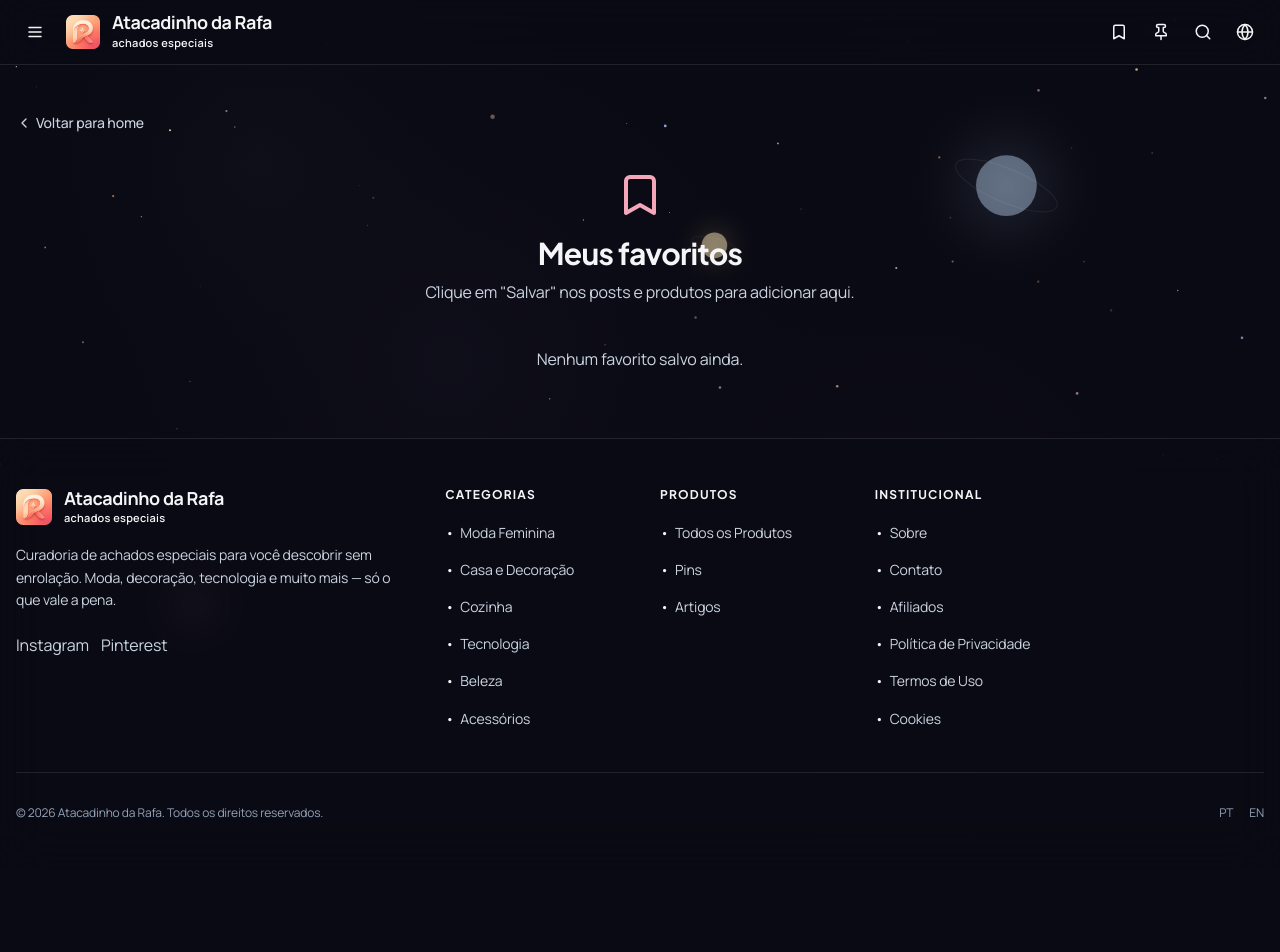
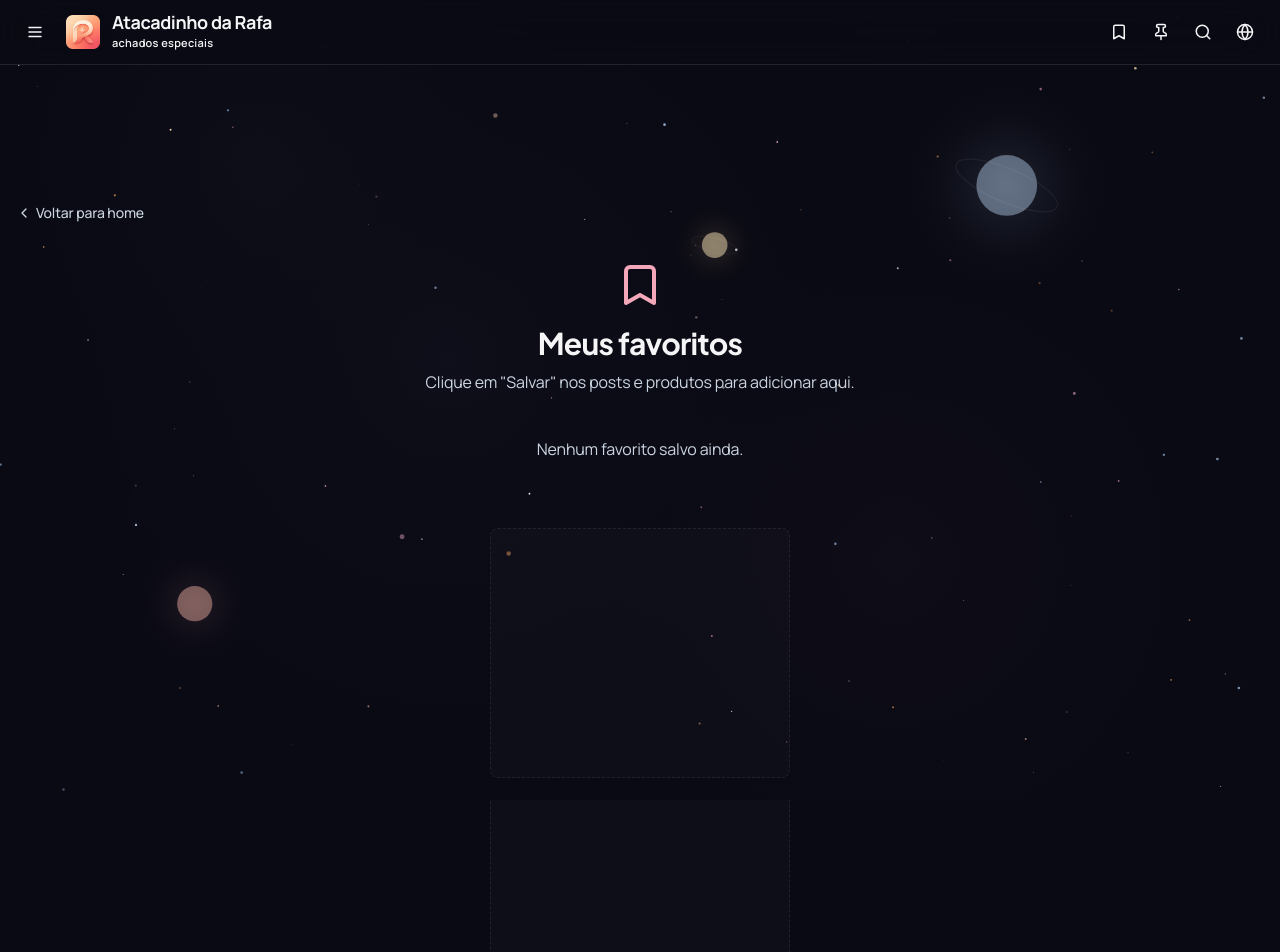
Before and after one commit to machadolucas13/atacadinho-da-rafa, a Next.js app: page /pt/favoritos in a window 1280 px wide. Shown: the top 952 px of the page. Before the commit the page ends 869 px from the top, so only its background shows below. Built offline with nearby package versions, Linux system fonts and the light colour scheme.

Commit message:
feat: add responsive Adsterra ads (banner 728x90, 320x50, 300x250)

```diff
--- a/src/app/layout.tsx
+++ b/src/app/layout.tsx
@@ -6,6 +6,7 @@ import {ScrollReveal} from '@/components/layout';
 import PWAProvider from '@/components/seo/PWAProvider';
 import BackgroundStarfield from '@/components/hero/BackgroundStarfield';
 import AdSenseScript from '@/components/seo/AdSenseScript';
+import { TopAd, InContentAd, FooterAd } from '@/components/ads/ResponsiveAds';
 import './globals.css';
 
 const plusJakartaSans = Plus_Jakarta_Sans({
@@ -122,12 +123,15 @@ export default function RootLayout({
         <JsonLd />
         <Navbar />
         <BackgroundStarfield />
+        <TopAd />
         <main
           className="relative z-10"
           style={{position: 'relative', zIndex: 10}}
         >
           {children}
+          <InContentAd />
         </main>
+        <FooterAd />
         <Footer className="relative z-20" />
         <ScrollReveal />
         <PWAProvider />
--- /dev/null
+++ b/src/components/ads/AdsterraAds.tsx
@@ -0,0 +1,102 @@
+"use client";
+
+import { useEffect, useRef } from "react";
+
+type AdBannerProps = {
+  scriptContent: string;
+  invokeSrc: string;
+  width: number;
+  height: number;
+  fallbackWidth?: number;
+  fallbackHeight?: number;
+};
+
+function assertNumber(value: number | undefined, fallback: number): number {
+  return typeof value === "number" && Number.isFinite(value) ? value : fallback;
+}
+
+export function AdBannerClient({
+  scriptContent,
+  invokeSrc,
+  width,
+  height,
+  fallbackWidth = 300,
+  fallbackHeight = 250,
+}: AdBannerProps) {
+  const containerRef = useRef<HTMLDivElement>(null);
+  const safeWidth = assertNumber(width, fallbackWidth);
+  const safeHeight = assertNumber(height, fallbackHeight);
+
+  useEffect(() => {
+    if (typeof window === "undefined" || !containerRef.current) return;
+
+    const container = containerRef.current;
+    if (container.querySelector(`script[data-adsterra-invoked="${invokeSrc}"]`)) return;
+
+    const script = document.createElement("script");
+    script.setAttribute("data-adsterra-invoked", invokeSrc);
+    script.innerHTML = scriptContent;
+    container.appendChild(script);
+
+    const invokeScript = document.createElement("script");
+    invokeScript.src = invokeSrc;
+    invokeScript.async = true;
+    container.appendChild(invokeScript);
+  }, [scriptContent, invokeSrc]);
+
+  return (
+    <div
+      ref={containerRef}
+      className="ad-slot flex items-center justify-center overflow-hidden"
+      style={{
+        width: safeWidth,
+        height: safeHeight,
+        maxWidth: "100%",
+        margin: "0 auto",
+        background: "rgba(255,255,255,0.02)",
+        border: "1px dashed rgba(255,255,255,0.08)",
+        borderRadius: 8,
+      }}
+    />
+  );
+}
+
+export const SMARTLINK_SCRIPT = `atOptions = {
+  'key' : 'f243d170cc0bf2fcd1df74001886740a',
+  'format' : 'iframe',
+  'height' : 250,
+  'width' : 300,
+  'params' : {}
+};`;
+
+export const SMARTLINK_INVOKE = "https://russiaexternalknew.com/fvt0cu1tg/invoke.js";
+
+export const BANNER_300x250_SCRIPT = `atOptions = {
+  'key' : 'a75d1c15fffc042a78552f24ca875571',
+  'format' : 'iframe',
+  'height' : 250,
+  'width' : 300,
+  'params' : {}
+};`;
+
+export const BANNER_300x250_INVOKE = "https://russiaexternalknew.com/a75d1c15fffc042a78552f24ca875571/invoke.js";
+
+export const BANNER_320x50_SCRIPT = `atOptions = {
+  'key' : '7292007a1bc473f486b8326ae9244783',
+  'format' : 'iframe',
+  'height' : 50,
+  'width' : 320,
+  'params' : {}
+};`;
+
+export const BANNER_320x50_INVOKE = "https://russiaexternalknew.com/7292007a1bc473f486b8326ae9244783/invoke.js";
+
+export const BANNER_728x90_SCRIPT = `atOptions = {
+  'key' : '1d6a72f04d50f848ad503a3e4f4889f6',
+  'format' : 'iframe',
+  'height' : 90,
+  'width' : 728,
+  'params' : {}
+};`;
+
+export const BANNER_728x90_INVOKE = "https://russiaexternalknew.com/1d6a72f04d50f848ad503a3e4f4889f6/invoke.js";
--- /dev/null
+++ b/src/components/ads/ResponsiveAds.tsx
@@ -0,0 +1,91 @@
+"use client";
+
+import { useState, useEffect } from "react";
+import { AdBannerClient, BANNER_728x90_SCRIPT, BANNER_728x90_INVOKE, BANNER_320x50_SCRIPT, BANNER_320x50_INVOKE, BANNER_300x250_SCRIPT, BANNER_300x250_INVOKE, SMARTLINK_SCRIPT, SMARTLINK_INVOKE } from "./AdsterraAds";
+
+function useIsMobile(breakpoint = 768) {
+  const [isMobile, setIsMobile] = useState(false);
+
+  useEffect(() => {
+    if (typeof window === "undefined") return;
+    const check = () => setIsMobile(window.innerWidth < breakpoint);
+    check();
+    window.addEventListener("resize", check);
+    return () => window.removeEventListener("resize", check);
+  }, [breakpoint]);
+
+  return isMobile;
+}
+
+export function TopAd() {
+  const isMobile = useIsMobile();
+
+  return (
+    <div className="flex items-center justify-center w-full overflow-hidden">
+      {isMobile ? (
+        <AdBannerClient
+          scriptContent={BANNER_320x50_SCRIPT}
+          invokeSrc={BANNER_320x50_INVOKE}
+          width={320}
+          height={50}
+          fallbackWidth={300}
+          fallbackHeight={50}
+        />
+      ) : (
+        <AdBannerClient
+          scriptContent={BANNER_728x90_SCRIPT}
+          invokeSrc={BANNER_728x90_INVOKE}
+          width={728}
+          height={90}
+          fallbackWidth={300}
+          fallbackHeight={250}
+        />
+      )}
+    </div>
+  );
+}
+
+export function InContentAd() {
+  return (
+    <div className="flex items-center justify-center w-full overflow-hidden">
+      <AdBannerClient
+        scriptContent={BANNER_300x250_SCRIPT}
+        invokeSrc={BANNER_300x250_INVOKE}
+        width={300}
+        height={250}
+        fallbackWidth={300}
+        fallbackHeight={250}
+      />
+    </div>
+  );
+}
+
+export function SmartlinkAd() {
+  return (
+    <div className="flex items-center justify-center w-full overflow-hidden">
+      <AdBannerClient
+        scriptContent={SMARTLINK_SCRIPT}
+        invokeSrc={SMARTLINK_INVOKE}
+        width={300}
+        height={250}
+        fallbackWidth={300}
+        fallbackHeight={250}
+      />
+    </div>
+  );
+}
+
+export function FooterAd() {
+  return (
+    <div className="flex items-center justify-center w-full overflow-hidden">
+      <AdBannerClient
+        scriptContent={BANNER_300x250_SCRIPT}
+        invokeSrc={BANNER_300x250_INVOKE}
+        width={300}
+        height={250}
+        fallbackWidth={300}
+        fallbackHeight={250}
+      />
+    </div>
+  );
+}
```
